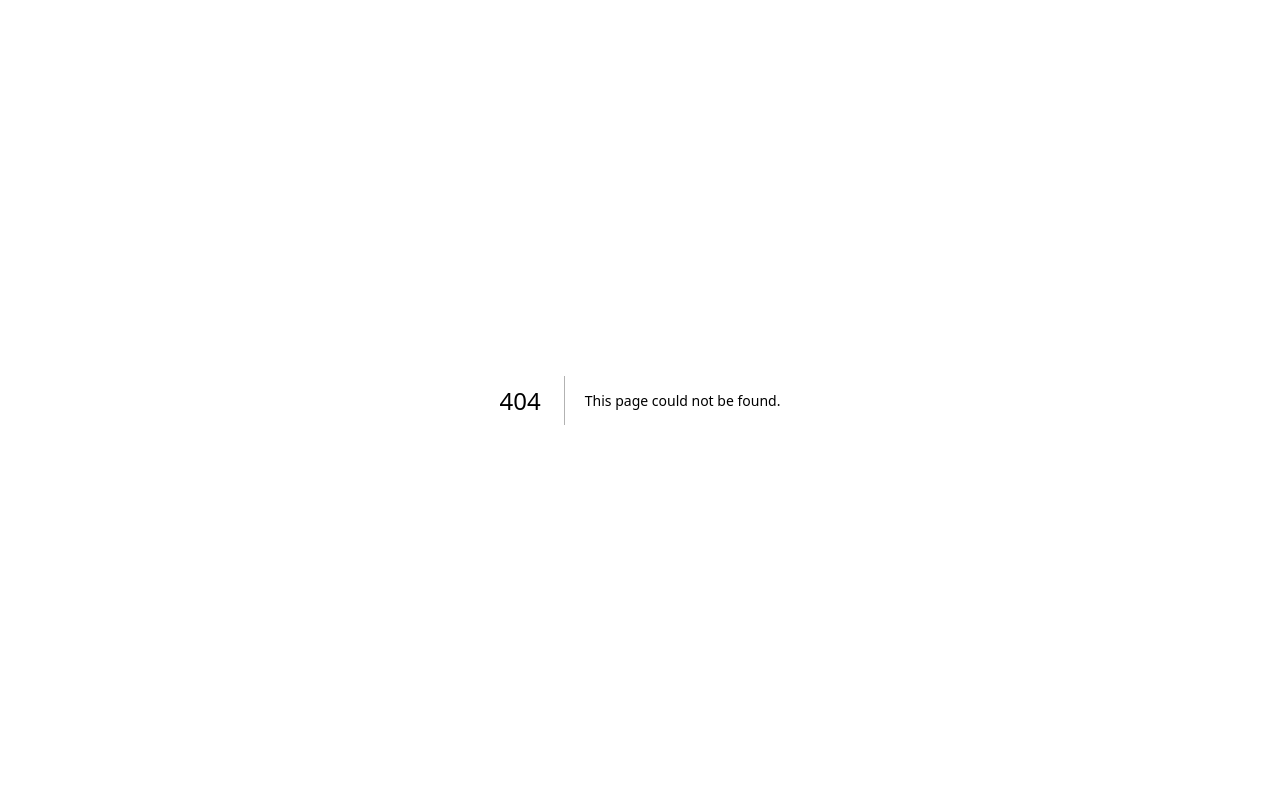
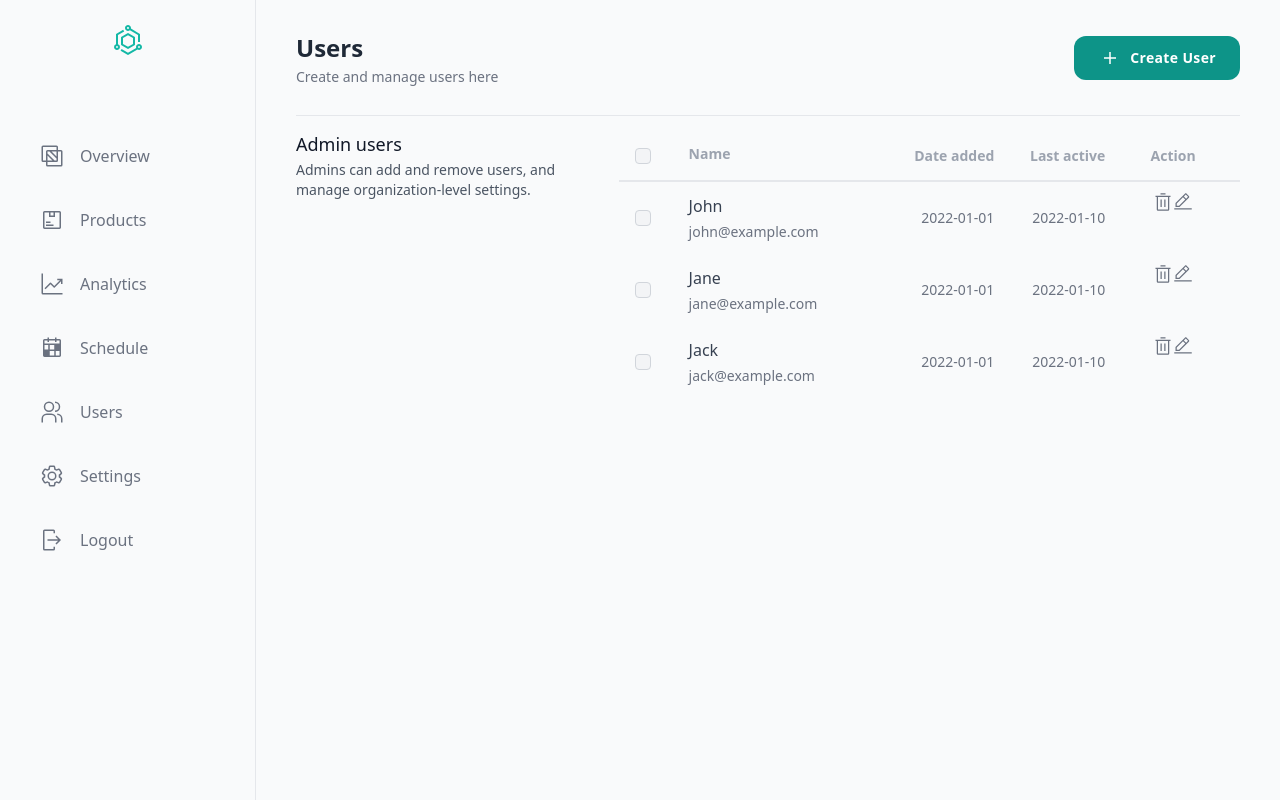
Before and after one commit to dantehduran/store-control, a Next.js app: page /users in a window 1280 px wide. Before the commit this address had no page. Built offline with nearby package versions, Linux system fonts and the light colour scheme.

Commit message:
users page:users table

```diff
--- a/app/(admin)/layout.tsx
+++ b/app/(admin)/layout.tsx
@@ -6,7 +6,7 @@ const sidebarLinks = [
 	{ name: 'Products', icon: 'carbon:product', route: '/products' },
 	{ name: 'Analytics', icon: 'carbon:analytics', route: '/' },
 	{ name: 'Schedule', icon: 'carbon:calendar-heat-map', route: '/' },
-	{ name: 'Users', icon: 'carbon:user-multiple', route: '/' },
+	{ name: 'Users', icon: 'carbon:user-multiple', route: '/users' },
 	{ name: 'Settings', icon: 'carbon:settings', route: '/' },
 	{ name: 'Logout', icon: 'carbon:logout', route: '/' },
 ];
--- /dev/null
+++ b/app/(admin)/users/page.tsx
@@ -0,0 +1,107 @@
+import CustomIcon from '@/components/Icon';
+const users = [
+	{ name: 'John', email: 'john@example.com', role: 'admin', dateAdded: '2022-01-01', lastActive: '2022-01-10' },
+	{ name: 'Jane', email: 'jane@example.com', role: 'user', dateAdded: '2022-01-01', lastActive: '2022-01-10' },
+	{ name: 'Jack', email: 'jack@example.com', role: 'user', dateAdded: '2022-01-01', lastActive: '2022-01-10' },
+];
+export default function UsersPage() {
+	return (
+		<div className="flex flex-col px-10">
+			<div className="flex items-center justify-between py-7 ">
+				<div>
+					<h1 className="text-2xl font-semibold leading-relaxed text-gray-800">Users</h1>
+					<p className="text-sm font-medium text-gray-500">Create and manage users here</p>
+				</div>
+				<button className="inline-flex gap-x-2 items-center py-2.5 px-6 text-white bg-teal-600 rounded-xl hover:bg-teal-700 focus:outline-none focus:ring-2 focus:ring-teal-500 focus:ring-offset-1">
+					<CustomIcon icon="carbon:add" className="w-6 h-6 fill-current" />
+					<span className="text-sm font-semibold tracking-wide">Create User</span>
+				</button>
+			</div>
+			<hr className="py-2" />
+			<div className="md:grid md:grid-cols-3 md:gap-6">
+				<div className="md:col-span-1">
+					<div className="px-4 sm:px-0">
+						<h3 className="text-lg font-medium leading-6 text-gray-900">Admin users</h3>
+						<p className="mt-1 text-sm text-gray-600">
+							Admins can add and remove users, and manage organization-level settings.
+						</p>
+					</div>
+				</div>
+				<div className="md:col-span-2">
+					<div className="relative overflow-x-auto">
+						<table className="w-full text-sm text-left text-gray-500">
+							<thead className="text-sm text-gray-400  bg-gray-50 border-b-2">
+								<tr>
+									<th scope="col" className="p-4">
+										<div className="flex items-center">
+											<input
+												id="checkbox-all-search"
+												type="checkbox"
+												className="w-4 h-4 text-rose-500 bg-gray-100 border-gray-300 rounded focus:ring-rose-400 focus:ring-2"
+											/>
+											<label htmlFor="checkbox-all-search" className="sr-only">
+												checkbox
+											</label>
+										</div>
+									</th>
+									<th scope="col" className=" py-3 flex justify-start">
+										Name
+									</th>
+									<th scope="col" className="py-3 text-right">
+										Date added
+									</th>
+									<th scope="col" className="py-3 text-right">
+										Last active
+									</th>
+									<th scope="col" className="px-6 py-3 text-center">
+										Action
+									</th>
+								</tr>
+							</thead>
+							<tbody>
+								{users.map((user) => (
+									<tr key={user.email}>
+										<td className="p-4 ">
+											<div className="flex items-center">
+												<input
+													id="checkbox-all-search"
+													type="checkbox"
+													className="w-4 h-4 text-rose-500 bg-gray-100 border-gray-300 rounded focus:ring-rose-400 focus:ring-2"
+												/>
+												<label htmlFor="checkbox-all-search" className="sr-only">
+													checkbox
+												</label>
+											</div>
+										</td>
+										<td className="py-3 flex justify-start">
+											<div className="flex flex-col gap-1">
+												<span className="text-base font-medium text-gray-700">{user.name}</span>
+												<span>{user.email}</span>
+											</div>
+										</td>
+										<td className="text-right py-3">
+											<span>{user.dateAdded}</span>
+										</td>
+										<td className="text-right py-3">
+											<span>{user.lastActive}</span>
+										</td>
+										<td className="flex flex-col justify-center items-center">
+											<div className="flex">
+												<button>
+													<CustomIcon icon="carbon:trash-can" className="w-5 h-5 text-gray-500" />
+												</button>
+												<button>
+													<CustomIcon icon="carbon:edit" className="w-5 h-5 text-gray-500" />
+												</button>
+											</div>
+										</td>
+									</tr>
+								))}
+							</tbody>
+						</table>
+					</div>
+				</div>
+			</div>
+		</div>
+	);
+}
--- a/package.json
+++ b/package.json
@@ -22,6 +22,7 @@
   },
   "devDependencies": {
     "@iconify/react": "^4.1.0",
+    "@tailwindcss/forms": "^0.5.3",
     "autoprefixer": "^10.4.13",
     "postcss": "^8.4.21",
     "tailwindcss": "^3.2.6"
--- a/tailwind.config.js
+++ b/tailwind.config.js
@@ -8,5 +8,5 @@ module.exports = {
 	theme: {
 		extend: {},
 	},
-	plugins: [],
+	plugins: [require('@tailwindcss/forms')],
 };
```
Also changed, not shown: 1 other file (tests, documents, lock files or other folders).
